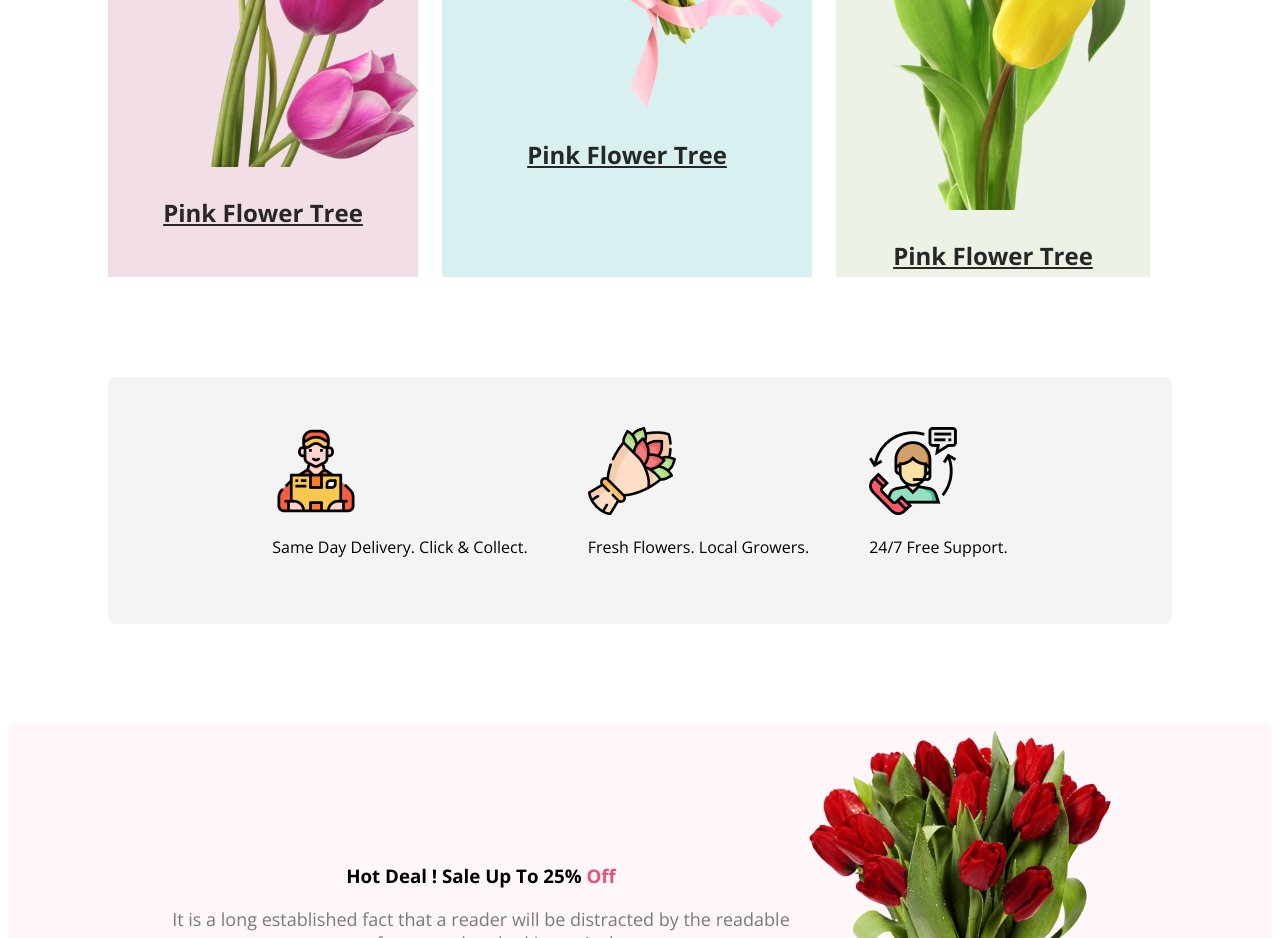
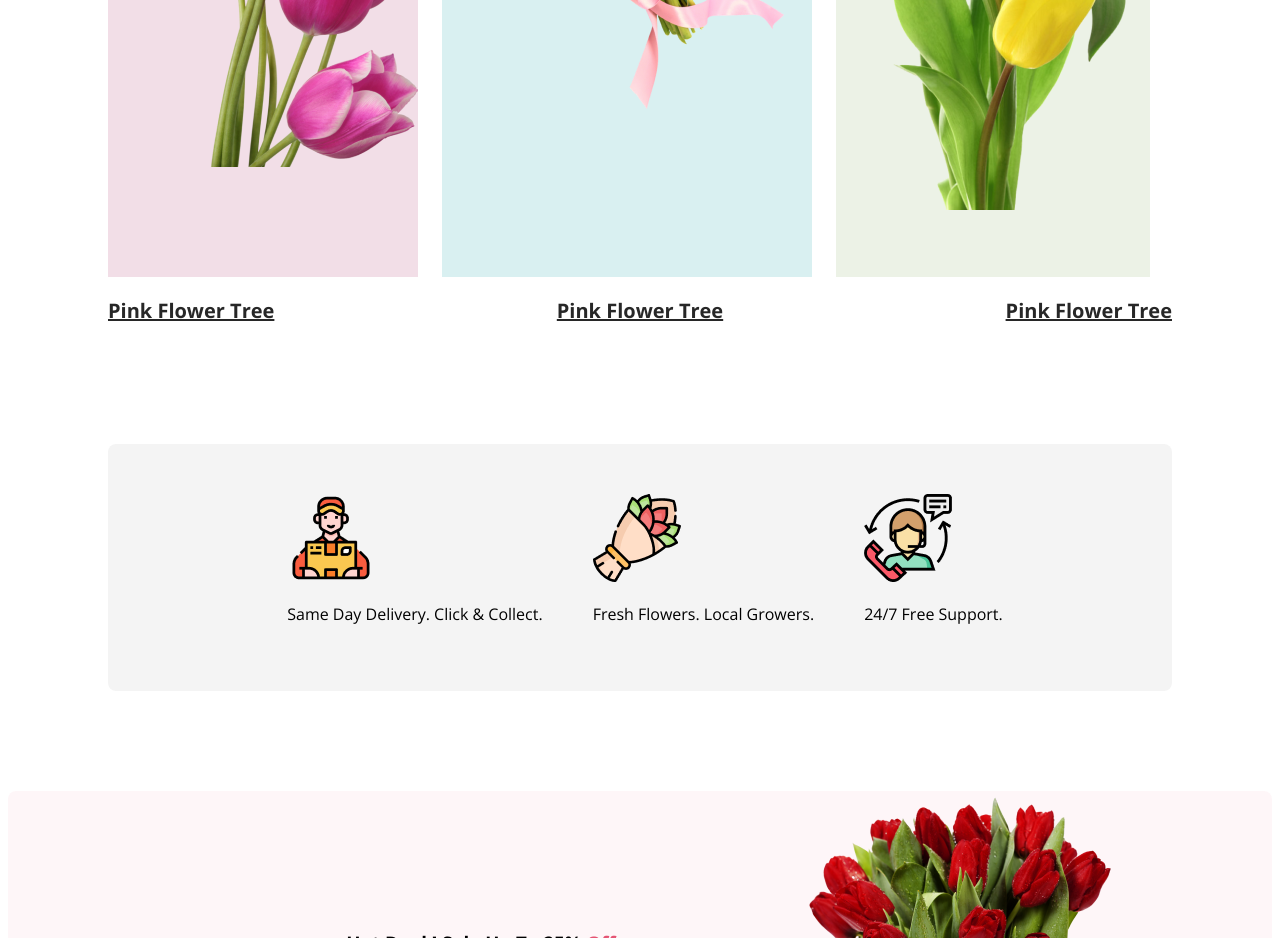
Before and after one commit to jannat-nayeem01/flower-shop-assignment-jannatun, a plain HTML site: page index.html in a window 1280 px wide. Shown: the part 1380-2318 px from the top of the page. Drawn offline with nearby package versions, Linux system fonts and the light colour scheme.

Commit message:
1st final version added

```diff
--- a/flower.css
+++ b/flower.css
@@ -89,10 +89,15 @@ height: 538px;
 .flower-image{
     background-position: center bottom;
 }
+.flower-text-main{
+    display: flex;
+    justify-content: space-between;
+    justify-items: center;
+}
 .flower-text{
 color: #272727;
 text-align: center;
-font-size: 24px;
+font-size: 20px;
 font-weight: 700;
 text-decoration-line: underline;
 }
@@ -107,6 +112,8 @@ text-decoration-line: underline;
 }
 .service-items{
 padding: 50px 30px;
+align-items: center;
+padding-right: 20px;
 }
 
 /*Another Section*/
--- a/index.html
+++ b/index.html
@@ -36,22 +36,30 @@
        <div class="main-featured">
        <div class="flower-container one">
         <img src="Flower Asset/pngwing 6.png" alt="" class="flower-pic">
-        <div><p class="flower-text"><a>Pink Flower Tree</a></p></div>
+
         </div>
+
 
        <div class="flower-container two">
         <img src="Flower Asset/pngwing 5.png" alt="" class="flower-pic">
-        <p class="flower-text"><a>Pink Flower Tree</a></p>
+
         </div>
 
        <div class="flower-container three">
         <img src="Flower Asset/pngwing 7.png" alt="" class="flower-pic">
-        <p class="flower-text"><a>Pink Flower Tree</a></p>
+
         </div>
 
     </div>
-    <!-- End of 2nd div-->
+    <div class="flower-text-main">
+        <p class="flower-text"><a>Pink Flower Tree</a></p>
+        <p class="flower-text"><a>Pink Flower Tree</a></p>
+        <p class="flower-text"><a>Pink Flower Tree</a></p>
+    </div>
+    <!-- End of div-->
         </section>
+        <!-- End of section-->
+
         <!--Another Section -->
      <section class="service-container">
         <div class="service-items">
```
